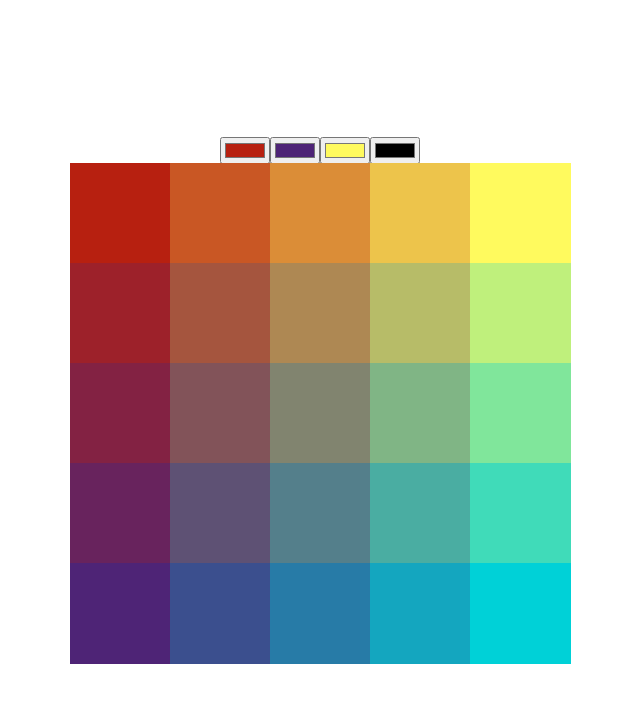
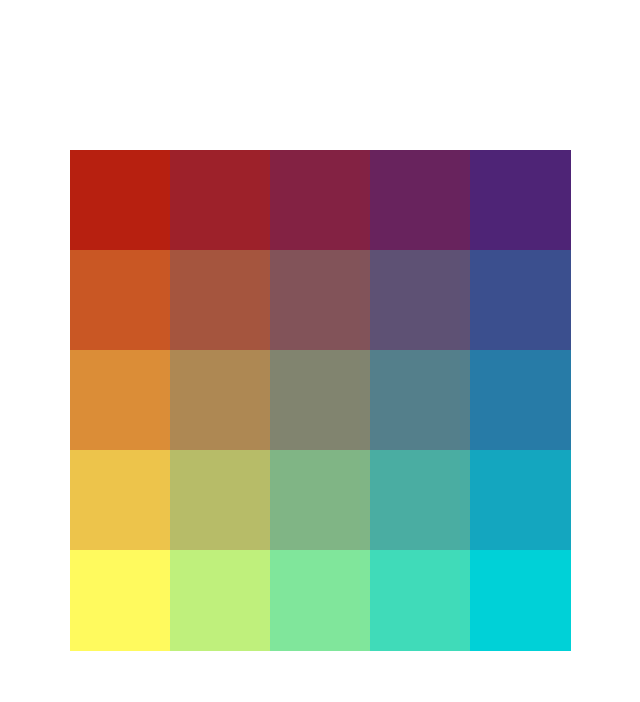
Before and after one commit to phoenixeliot/color-toy, a React (Vite) app: page / in a window 1280 px wide. Shown: the top 702 px of the page, without its empty margins (320-960 px from the left). Built offline with nearby package versions, Linux system fonts and the light colour scheme.

Commit message:
Add color inputs

```diff
--- a/src/App.tsx
+++ b/src/App.tsx
@@ -1,7 +1,7 @@
 import { useState, type ChangeEvent } from "react";
 import "./App.css";
 import SquareBoard from "./components/SquareBoard";
-import type { RgbColor } from "./types";
+import { type RgbColor, hexToRgb } from "./utils/color";
 
 function App() {
   const [colors, setColors] = useState<
@@ -13,43 +13,46 @@ function App() {
     bottomRight: [0, 209, 215], // 00d1d7
   });
 
+  function setColor(positionName: string, hexColor: string) {
+    console.log(`Updating color for ${positionName}`);
+    setColors({
+      ...colors,
+      [positionName]: hexToRgb(hexColor),
+    });
+  }
+
   const handleColorChange =
     (position: string) => (e: ChangeEvent<HTMLInputElement>) => {
       const hexColor = e.target.value;
-      setColors({
-        ...colors,
-        [position]: hexToRgb(hexColor),
-      });
+      setColor(position, hexColor);
     };
 
   return (
     <>
-      <input
-        type="color"
-        value={rgbToHex(colors["topLeft"])}
-        onChange={handleColorChange("topLeft")}
-      />
-      <input
-        type="color"
-        value={rgbToHex(colors["topRight"])}
-        onChange={handleColorChange("topRight")}
-      />
-      <input
-        type="color"
-        value={rgbToHex(colors["bottomLeft"])}
-        onChange={handleColorChange("bottomLeft")}
-      />
-      <input
-        type="color"
-        value={rgbToHex(colors["bottomRight"])}
-        onChange={handleColorChange("bottomRight")}
-      />
-
       <SquareBoard
         numRows={5}
         numCols={5}
         width={500}
         height={500}
+        onChangeReferenceColor={(pos, color) => {
+          console.log(`Changing color for position, ${JSON.stringify(pos)}`);
+          switch (pos.x) {
+            case 0:
+              switch (pos.y) {
+                case 0:
+                  return setColor("topLeft", color);
+                default:
+                  return setColor("bottomLeft", color);
+              }
+            default:
+              switch (pos.y) {
+                case 0:
+                  return setColor("topRight", color);
+                default:
+                  return setColor("bottomRight", color);
+              }
+          }
+        }}
         // referenceColorPositions={[
         //   { position: { x: 0, y: 0 }, color: [0, 0, 0] },
         //   { position: { x: 5, y: 0 }, color: [5, 0, 0] },
@@ -62,14 +65,4 @@ function App() {
   );
 }
 
-function hexToRgb(hexColor: string) {
-  const r = parseInt(hexColor.slice(1, 3), 16);
-  const g = parseInt(hexColor.slice(3, 5), 16);
-  const b = parseInt(hexColor.slice(5, 7), 16);
-  return [r, g, b];
-}
-function rgbToHex(rgbColor: RgbColor) {
-  return "#" + rgbColor.map((v: number) => v.toString(16)).join("");
-}
-
 export default App;
--- a/src/components/SquareBoard.tsx
+++ b/src/components/SquareBoard.tsx
@@ -1,5 +1,6 @@
 import { transpose, zip } from "ramda";
-import type { RgbColor } from "../types";
+import type { CSSProperties } from "react";
+import { rgbToHex, type Position, type RgbColor } from "../utils/color";
 
 type Props = {
   numRows: number;
@@ -7,6 +8,7 @@ type Props = {
   width: number;
   height: number;
   // referenceColorPositions: ColorPosition[];
+  onChangeReferenceColor: (pos: Position, color: string) => unknown;
   referenceColorPositions: {
     topLeft: RgbColor;
     topRight: RgbColor;
@@ -21,6 +23,7 @@ export default function SquareBoard({
   width: boardWidth,
   height: boardHeight,
   referenceColorPositions,
+  onChangeReferenceColor,
 }: Props) {
   const rowWidth = boardWidth / numCols;
   const rowHeight = boardHeight / numRows;
@@ -34,10 +37,11 @@ export default function SquareBoard({
     referenceColorPositions.bottomRight,
     numCols
   );
-  const gridColors = zip(topRowColors, bottomRowColors).map(([a, b]) =>
+  const gridColors = transpose(
+    zip(topRowColors, bottomRowColors).map(([a, b]) =>
       interpolateLine(a, b, numRows)
+    )
   );
-  console.log(gridColors);
   return (
     <div
       style={{
@@ -59,18 +63,34 @@ export default function SquareBoard({
             const cellHeight = endY - startY;
             const extraPaddingForSeams = 1;
 
-            return (
-              <div
-                key={c}
-                style={{
+            const style: CSSProperties = {
               backgroundColor: `rgb(${color.join(",")})`,
               position: "absolute",
               width: cellWidth + extraPaddingForSeams,
               height: cellHeight + extraPaddingForSeams,
               left: rowWidth * c - extraPaddingForSeams / 2,
               top: rowHeight * r - extraPaddingForSeams / 2,
-                }}
-              >
+            };
+
+            if (
+              (r === 0 || r === numRows - 1) &&
+              (c === 0 || c === numCols - 1)
+            ) {
+              return (
+                <label key={c} style={style}>
+                  <input
+                    style={{ opacity: 0 }}
+                    value={rgbToHex(color)}
+                    type="color"
+                    onChange={(e) =>
+                      onChangeReferenceColor({ x: c, y: r }, e.target.value)
+                    }
+                  />
+                </label>
+              );
+            }
+            return (
+              <div key={c} style={style}>
                 {/* {r}, {c}
                 <br />
                 {color.join(",")} */}
--- a/src/types.d.ts
+++ /dev/null
@@ -1,6 +0,0 @@
-export type RgbColor = [number, number, number];
-export type Position = { x: number; y: number };
-export type ColorPosition = {
-  position: Position;
-  color: RgbColor;
-};
--- /dev/null
+++ b/src/utils/color.ts
@@ -0,0 +1,16 @@
+export type RgbColor = [number, number, number];
+export type Position = { x: number; y: number };
+export type ColorPosition = {
+  position: Position;
+  color: RgbColor;
+};
+
+export function hexToRgb(hexColor: string) {
+  const r = parseInt(hexColor.slice(1, 3), 16);
+  const g = parseInt(hexColor.slice(3, 5), 16);
+  const b = parseInt(hexColor.slice(5, 7), 16);
+  return [r, g, b];
+}
+export function rgbToHex(rgbColor: RgbColor) {
+  return "#" + rgbColor.map((v: number) => v.toString(16)).join("");
+}
```
Lines whose indentation alone changed are shown as unchanged.
